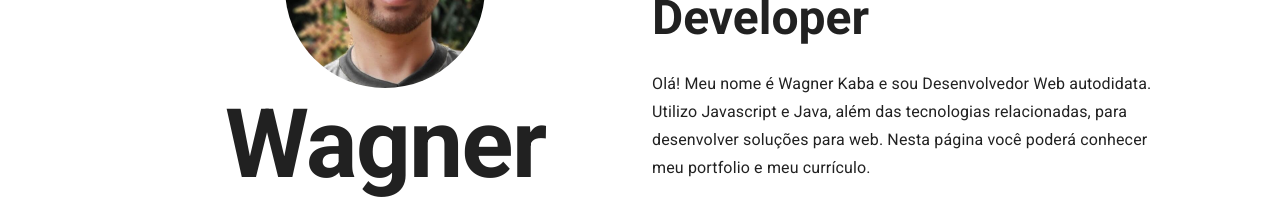
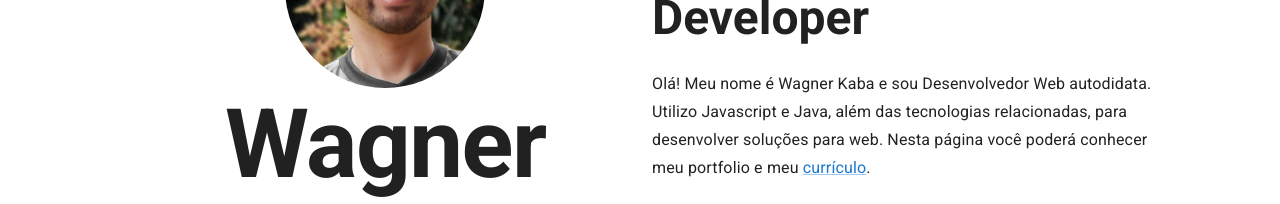
Before and after one commit to wagnerkaba/portfolio-react, a React (Create React App) app: page / in a window 1280 px wide. Shown: the part 208-412 px from the top of the page. Built offline with nearby package versions, Linux system fonts and the light colour scheme.

Commit message:
inclusão do link de curriculo

```diff
--- a/src/components/Intro.jsx
+++ b/src/components/Intro.jsx
@@ -3,7 +3,8 @@ import {
     Chip,
     Typography,
     Stack,
-    Slide
+    Slide,
+    Link
 
 
 } from '@mui/material';
@@ -46,7 +47,13 @@ function Intro() {
                         <Typography variant="subtitle1">
                             Olá! Meu nome é Wagner Kaba e sou Desenvolvedor Web autodidata.
                             Utilizo Javascript e Java, além das tecnologias relacionadas, para desenvolver soluções para web.
-                            Nesta página você poderá conhecer meu portfolio e meu currículo.
+                            Nesta página você poderá conhecer meu portfolio e meu <Link
+                                href="https://drive.google.com/file/d/10viw9fm8HbwCuUzYaYiGYwKcBUqrMCkQ/view"
+                                target="_blank"
+                                rel="noreferrer"
+                            >
+                                currículo
+                            </Link>.
                         </Typography>
                     </Grid>
                     <Grid>
```
